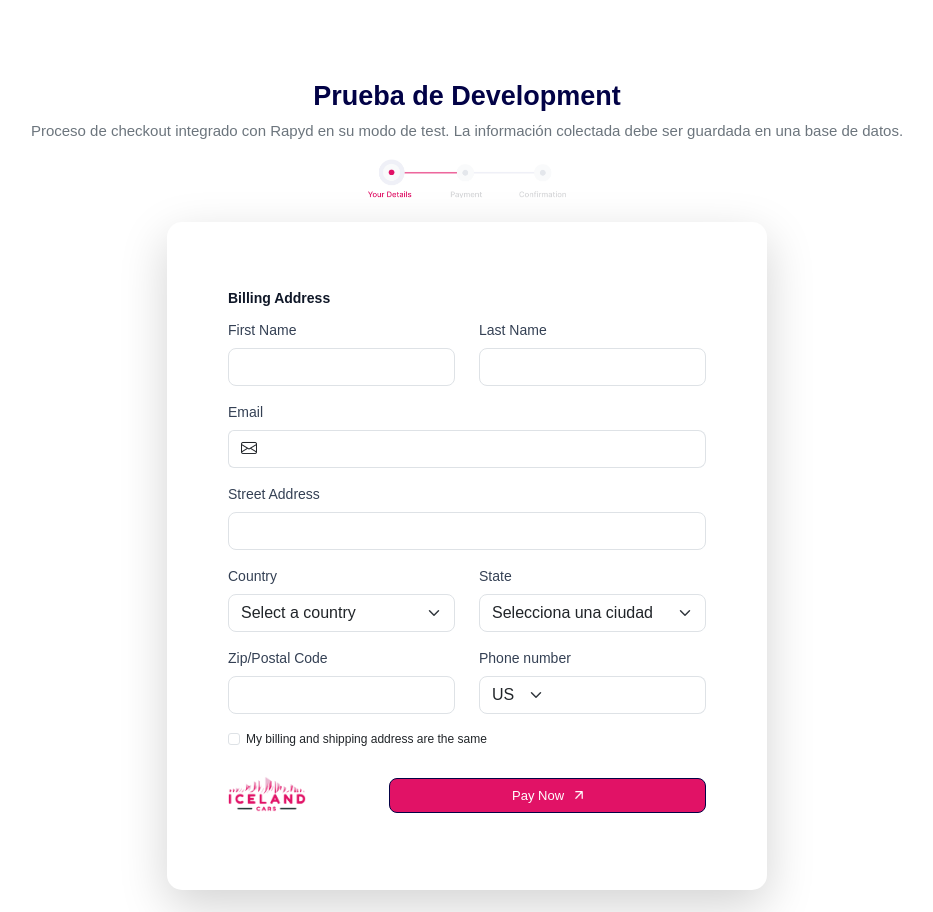
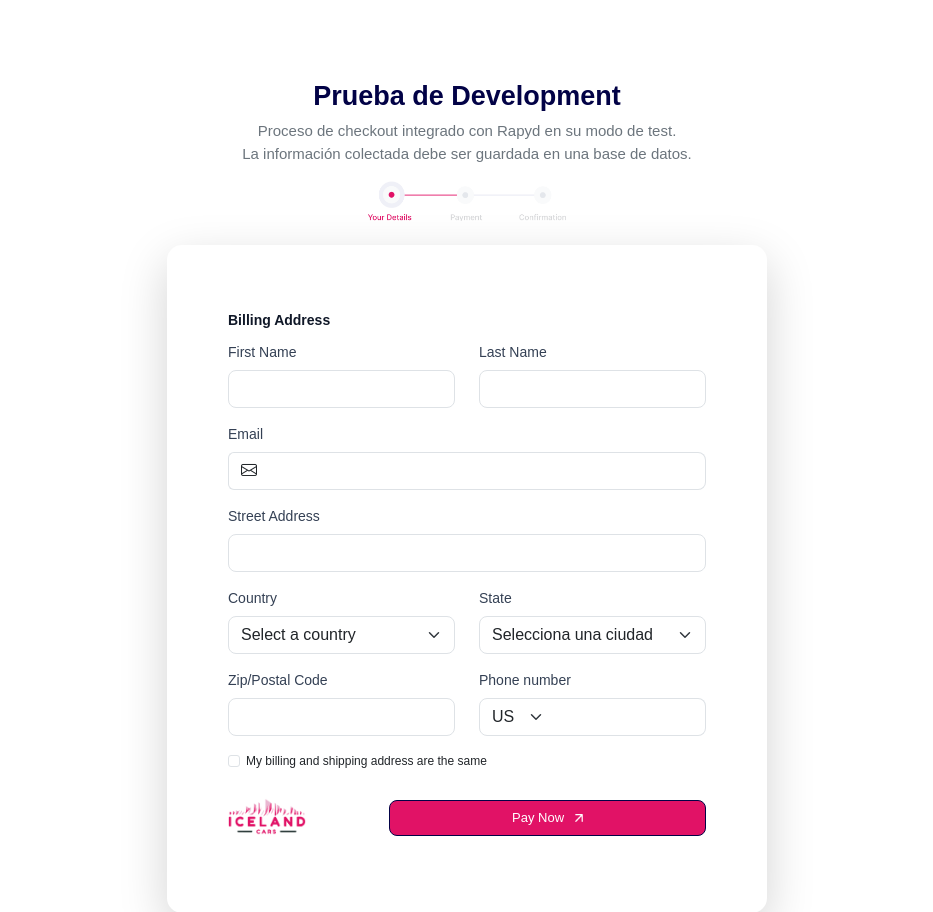
Before and after one commit to Luislo888/prueba_tecnica_scandinavian_travel, a PHP site: page / in a window 1280 px wide. Shown: the top 912 px of the page, without its empty margins (173-1106 px from the left). Run offline with PHP 8.4, Linux system fonts and the light colour scheme; style sheets or scripts are compiled from the project's sources.

Commit message:
Index.php Updated

```diff
--- a/views/formView.php
+++ b/views/formView.php
@@ -1,7 +1,7 @@
 <div class="container mt-5 mb-5">
     <div class="text-center">
         <h2 class="fw-bold mb-2 ">Prueba de Development</h2>
-        <p class="text-secondary">Proceso de checkout integrado con Rapyd en su modo de test. La información colectada debe ser guardada en una base de datos.
+        <p class="text-secondary">Proceso de checkout integrado con Rapyd en su modo de test.<br> La información colectada debe ser guardada en una base de datos.
         </p>
     </div>
 
```
